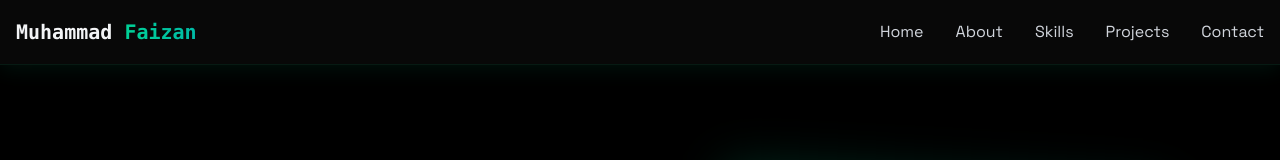
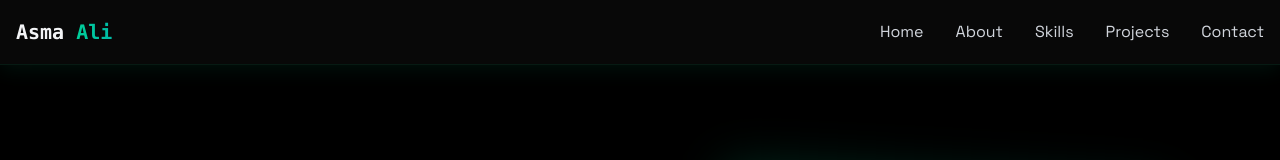
Before and after one commit to Faizan0118/Faizan, a React (Vite) app: page / in a window 1280 px wide. Shown: the top 160 px of the page. Built offline with nearby package versions, Linux system fonts and the light colour scheme.

Commit message:
Update Navbar.jsx

```diff
--- a/src/components/Navbar.jsx
+++ b/src/components/Navbar.jsx
@@ -13,9 +13,9 @@ export const Navbar = ({ menuOpen, setMenuOpen }) => {
             href="#home"
             className="font-mono text-xl font-bold"
           >
-            Muhammad
+            Asma
             <span className="bg-gradient-to-r from-emerald-400 to-teal-500 bg-clip-text text-transparent">
-              {" "}Faizan
+              {" "}Ali
             </span>
           </a>
 
```
